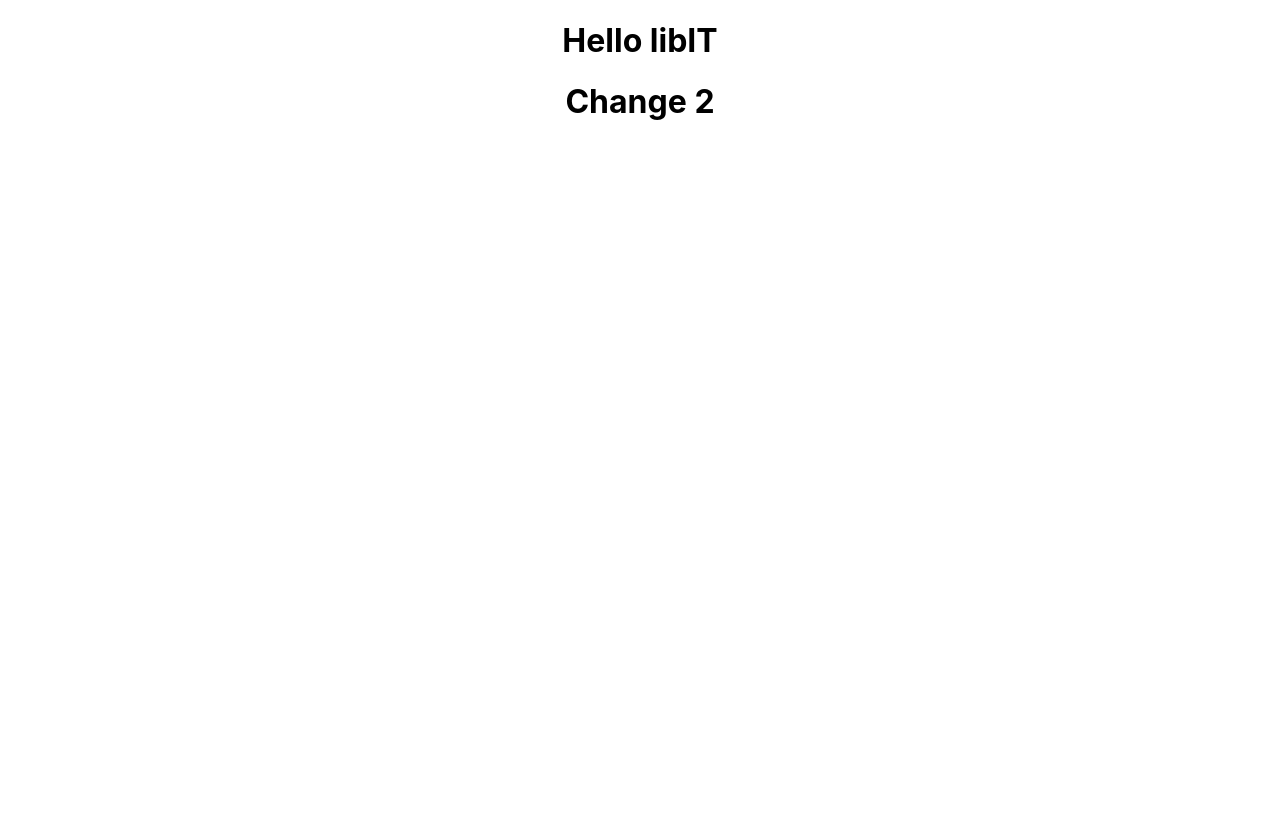
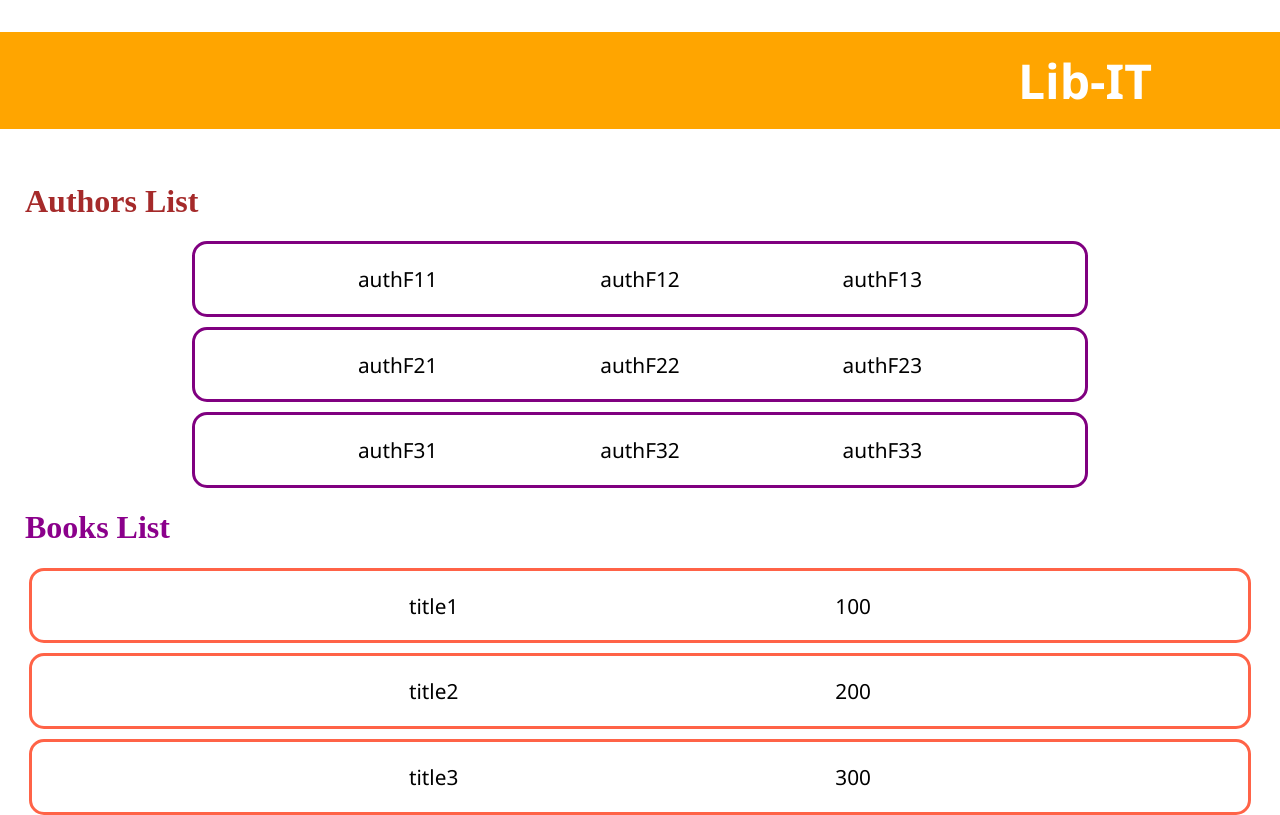
Before and after one commit to azure-clubber-projects/libIT, a React (Create React App) app: page / in a window 1280 px wide. Built offline with nearby package versions, Linux system fonts and the light colour scheme.

Commit message:
add:the entities' compnts show in app

```diff
--- a/src/App.css
+++ b/src/App.css
@@ -1,38 +1,21 @@
-.App {
-  text-align: center;
+body{
+    margin: 0;
+    padding: 0;
 }
 
-.App-logo {
-  height: 40vmin;
-  pointer-events: none;
+.App {
+    margin: 0;
+    padding: 0;
+    font-family: 'Segoe UI', Tahoma, Geneva, Verdana, sans-serif;
+    display: flex;
+    flex-direction: column;
 }
 
-@media (prefers-reduced-motion: no-preference) {
-  .App-logo {
-    animation: App-logo-spin infinite 20s linear;
-  }
+.appTitle{
+    text-align: right;
+    font-size: 3rem;
+    color: white;
+    background-color: orange;
+    padding: 2vh 0;
+    padding-right: 10vw;
 }
-
-.App-header {
-  background-color: #282c34;
-  min-height: 100vh;
-  display: flex;
-  flex-direction: column;
-  align-items: center;
-  justify-content: center;
-  font-size: calc(10px + 2vmin);
-  color: white;
-}
-
-.App-link {
-  color: #61dafb;
-}
-
-@keyframes App-logo-spin {
-  from {
-    transform: rotate(0deg);
-  }
-  to {
-    transform: rotate(360deg);
-  }
-}
--- a/src/App.js
+++ b/src/App.js
@@ -1,11 +1,15 @@
+import React from "react";
+import Authors from './components/authors/authors';
+import Books from './components/books/books';
 import './App.css';
-import React from "react";
+
 
 function App() {
   return (
     <div className="App">
-      <h1>Hello libIT</h1>
-      <h1>Change 2</h1>
+      <h1 className="appTitle">Lib-IT</h1>
+      <Authors />
+      <Books />
     </div>
   );
 }
--- a/src/index.css
+++ /dev/null
@@ -1,13 +0,0 @@
-body {
-  margin: 0;
-  font-family: -apple-system, BlinkMacSystemFont, 'Segoe UI', 'Roboto', 'Oxygen',
-    'Ubuntu', 'Cantarell', 'Fira Sans', 'Droid Sans', 'Helvetica Neue',
-    sans-serif;
-  -webkit-font-smoothing: antialiased;
-  -moz-osx-font-smoothing: grayscale;
-}
-
-code {
-  font-family: source-code-pro, Menlo, Monaco, Consolas, 'Courier New',
-    monospace;
-}
--- a/src/index.js
+++ b/src/index.js
@@ -1,17 +1,14 @@
 import React from 'react';
 import ReactDOM from 'react-dom';
-import './index.css';
 import App from './App';
-import reportWebVitals from './reportWebVitals';
+
+
 
 ReactDOM.render(
-  <React.StrictMode>
-    <App />
-  </React.StrictMode>,
+  <App />,
   document.getElementById('root')
 );
 
 // If you want to start measuring performance in your app, pass a function
 // to log results (for example: reportWebVitals(console.log))
 // or send to an analytics endpoint. Learn more: https://bit.ly/CRA-vitals
-reportWebVitals();
--- a/src/reportWebVitals.js
+++ /dev/null
@@ -1,13 +0,0 @@
-const reportWebVitals = onPerfEntry => {
-  if (onPerfEntry && onPerfEntry instanceof Function) {
-    import('web-vitals').then(({ getCLS, getFID, getFCP, getLCP, getTTFB }) => {
-      getCLS(onPerfEntry);
-      getFID(onPerfEntry);
-      getFCP(onPerfEntry);
-      getLCP(onPerfEntry);
-      getTTFB(onPerfEntry);
-    });
-  }
-};
-
-export default reportWebVitals;
```
Also changed, not shown: src/setupTests.js (deleted, +0 -5 lines), src/logo.svg (deleted), 1 other file (tests, documents, lock files or other folders).
